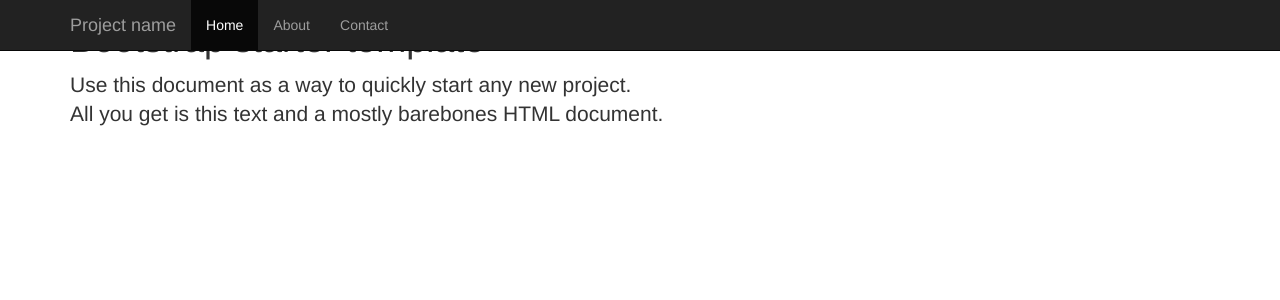
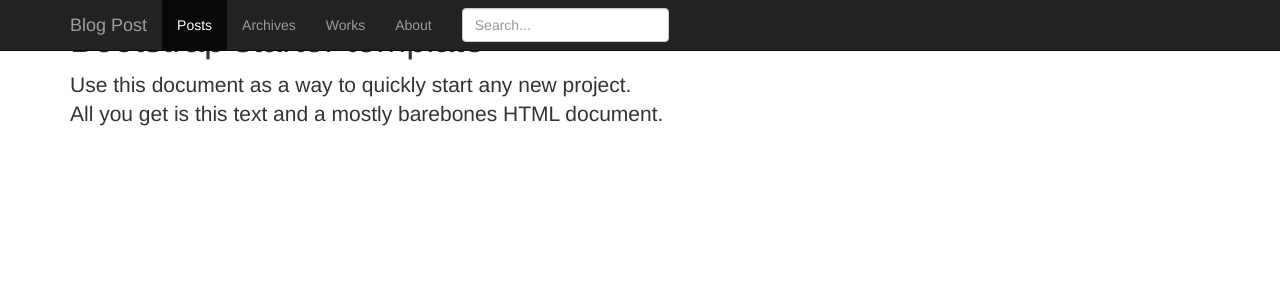
Before and after one commit to knowater521/io, a Django app: page / in a window 1280 px wide. Shown: the top 300 px of the page. Run offline with Django 3.2, Linux system fonts and the light colour scheme; data that the repository does not hold is empty; some libraries are stand-ins or nearby versions.

Commit message:
some change.
Signed-off-by: xus <xushvai@gmail.com>

```diff
--- a/templates/base.html
+++ b/templates/base.html
@@ -1,9 +1,11 @@
 <!DOCTYPE html>
 <html lang="en">
+
 <head>
     <meta charset="utf-8">
     <meta http-equiv="X-UA-Compatible" content="IE=edge">
     <meta name="viewport" content="width=device-width, initial-scale=1">
+
     <!-- The above 3 meta tags *must* come first in the head; any other head content must come *after* these tags -->
     <meta name="description" content="">
     <meta name="author" content="">
@@ -19,37 +21,59 @@
 
     <!-- Just for debugging purposes. Don't actually copy these 2 lines! -->
     <!--[if lt IE 9]><script src="../../assets/js/ie8-responsive-file-warning.js"></script><![endif]-->
-    <script src="../../assets/js/ie-emulation-modes-warning.js"></script>
+    <script src="../static/js/ie-emulation-modes-warning.js"></script>
 
     <!-- HTML5 shim and Respond.js for IE8 support of HTML5 elements and media queries -->
     <!--[if lt IE 9]>
+
           <script src="https://oss.maxcdn.com/html5shiv/3.7.2/html5shiv.min.js"></script>
           <script src="https://oss.maxcdn.com/respond/1.4.2/respond.min.js"></script>
+
     <![endif]-->
+
 </head>
 
 <body>
-
-    <nav class="navbar navbar-inverse navbar-fixed-top">
+    <nav class="navbar navbar-inverse navbar-fixed-top" role="navigation">
         <div class="container">
             <div class="navbar-header">
-          <button type="button" class="navbar-toggle collapsed" data-toggle="collapse" data-target="#navbar" aria-expanded="false" aria-controls="navbar">
+                <button type="button" class="navbar-toggle" data-toggle="collapse" data-target=".navbar-ex1-collapse">
                     <span class="sr-only">Toggle navigation</span>
                     <span class="icon-bar"></span>
                     <span class="icon-bar"></span>
                     <span class="icon-bar"></span>
                 </button>
-          <a class="navbar-brand" href="#">Project name</a>
+                <a class="navbar-brand" href="">Blog Post</a>
             </div>
-        <div id="navbar" class="collapse navbar-collapse">
+
+            <!-- Collect the nav links, forms, and other content for toggling -->
+            <div class="collapse navbar-collapse navbar-ex1-collapse">
                 <ul class="nav navbar-nav">
-            <li class="active"><a href="#">Home</a></li>
-            <li><a href="#about">About</a></li>
-            <li><a href="#contact">Contact</a></li>
+                    <li class="{% if nbar == 'index' %}active{% endif %}">
+                        <a href="{% url 'index' %}"> Posts</a>
+                    </li>
+                    <li class="{% if nbar == 'archives' %}active{% endif %}">
+                        <a href="{% url 'archives' %}"> Archives</a>
+                    </li>
+                    <li class="{% if nbar == 'works' %}active{% endif %}">
+                        <a href="{% url 'works' %}"> Works</a>
+                    </li>
+                    <li class="{% if nbar == 'about' %}active{% endif %}">
+                        <a href="{% url 'about' %}"> About</a>
+                    </li>
+
+	            <form class="navbar-form navbar-right">
+                        <input type="text" class="form-control col-lg-8" placeholder="Search...">
+                    </form>
+
                 </ul>
-        </div><!--/.nav-collapse -->
             </div>
+            <!-- /.navbar-collapse -->
+        </div>
+        <!-- /.container -->
     </nav>
+
+
 
     <div class="container">
 
```
Lines whose indentation alone changed are shown as unchanged.
